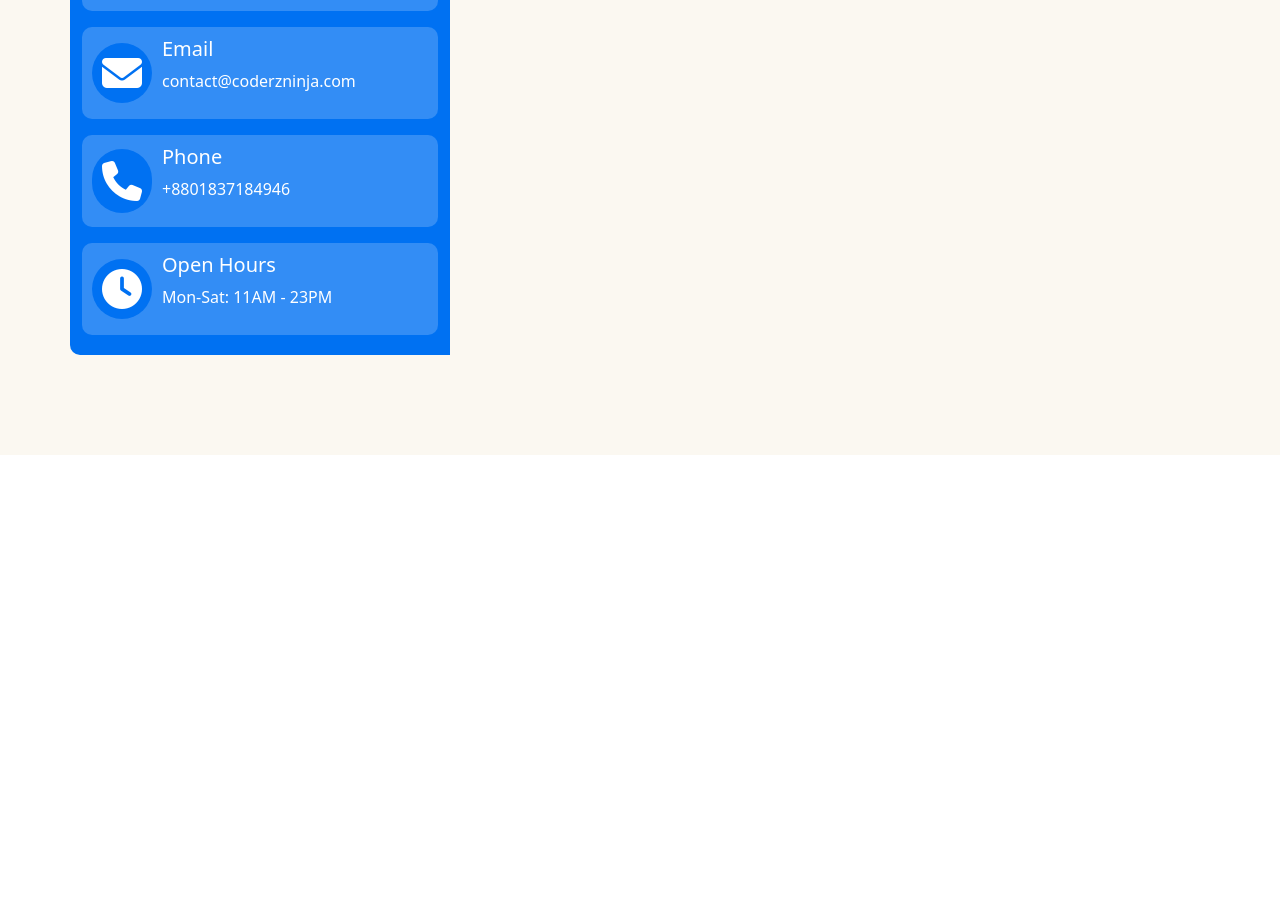
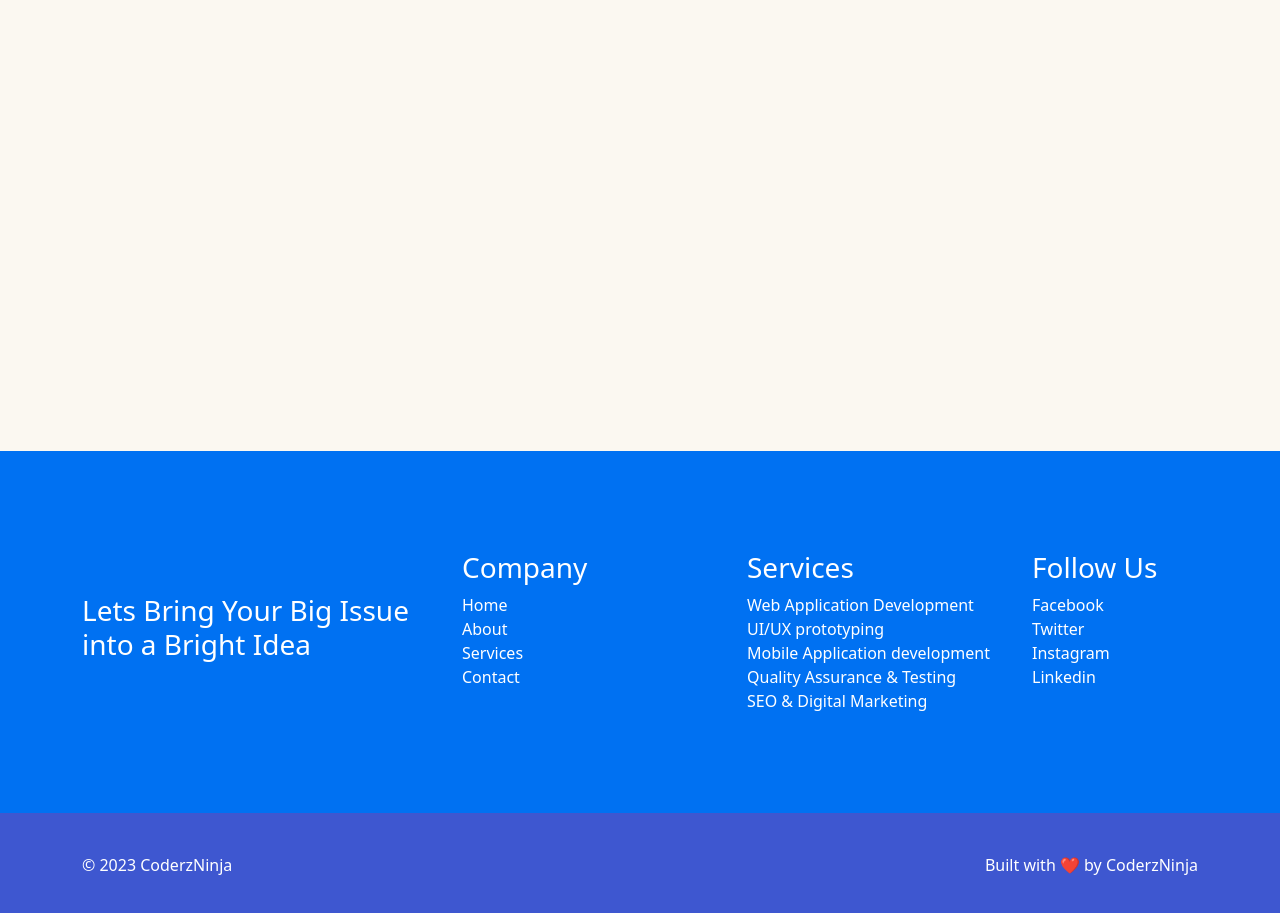
Before and after one commit to tauhid102/coderz-ninja, a React (Vite) app: page / in a window 1280 px wide. Shown: the part 3538-4451 px from the top of the page. Before the commit the page ends 3993 px from the top, so only its background shows below. Built offline with nearby package versions, Linux system fonts and the light colour scheme.

Commit message:
update contact page and footer

```diff
--- a/package.json
+++ b/package.json
@@ -10,6 +10,7 @@
     "preview": "vite preview"
   },
   "dependencies": {
+    "@heroicons/react": "^2.0.18",
     "aos": "^3.0.0-beta.6",
     "bootstrap": "^5.2.3",
     "react": "^18.2.0",
--- a/src/App.jsx
+++ b/src/App.jsx
@@ -7,6 +7,8 @@ import Service from "./Component/Service/Service";
 import About from "./Component/About/About";
 import MakeUsDiff from "./Component/MakeUsDiff/MakeUsDiff";
 import Contact from "./Component/Contact/Contact";
+import Footer from "./Component/Footer/Footer";
+import Copy from "./Component/Copy/Copy";
 
 function App() {
   const [count, setCount] = useState(0);
@@ -21,6 +23,8 @@ function App() {
       <About/>
       <MakeUsDiff/>
       <Contact/>
+      <Footer/>
+      <Copy/>
     </>
   );
 }
--- a/src/Component/Contact/Contact.jsx
+++ b/src/Component/Contact/Contact.jsx
@@ -1,6 +1,11 @@
-import React from "react";
+import React, { useEffect } from "react";
+import AOS from 'aos';
+import 'aos/dist/aos.css';
 
 const Contact = () => {
+  useEffect(() => {
+    AOS.init();
+  }, []);
   return (
     <div className="aboutUs">
       <div className="container paddingTopBottom">
@@ -9,22 +14,22 @@ const Contact = () => {
           Nulla dolorum nulla nesciunt rerum facere sed ut inventore quam porro
           nihil id ratione ea sunt quis dolorem dolore earum
         </p>
-        <div className="row g-4 mt-5">
+        <div className="row g-4 mt-5" data-aos="fade-up" data-aos-delay="50" data-aos-duration="1000">
           <div class="col-12 col-lg-4 contactLeftBG">
             <div className="insideContact hoverEffect1">
               <div className="">
                 <i class="fa-solid fa-location-dot"></i>
               </div>
-                <div>
+              <div className="contactText">
                 <h5>Location</h5>
-                    <p>A108 Adam Street, New York, NY 4232423</p>
+                <p>A108 Adam Street, New York</p>
               </div>
             </div>
             <div className="insideContact mt-3 hoverEffect2">
               <div className="">
                 <i class="fa-solid fa-envelope"></i>
               </div>
-                <div>
+              <div className="contactText">
                 <h5>Email</h5>
                 <p>contact@coderzninja.com</p>
               </div>
@@ -33,7 +38,7 @@ const Contact = () => {
               <div className="">
                 <i class="fa-solid fa-phone"></i>
               </div>
-                <div>
+              <div className="contactText">
                 <h5>Phone</h5>
                 <p>+8801837184946</p>
               </div>
@@ -42,15 +47,48 @@ const Contact = () => {
               <div className="">
                 <i class="fa-solid fa-clock"></i>
               </div>
-                <div>
+              <div className="contactText">
                 <h5>Open Hours</h5>
                 <p>Mon-Sat: 11AM - 23PM</p>
               </div>
             </div>
           </div>
-          <div class="col-12 col-lg-8">
-
-          <h1>Hello</h1>
+          <div class="col-12 col-lg-8 p-5 contactFrom">
+            <form class="row g-3">
+              <div class="col-md-6">
+                <input type="text" class="form-control" id="inputEmail4"  placeholder="Your Name"/>
+              </div>
+              <div class="col-md-6">
+                <input
+                  type="email"
+                  class="form-control"
+                  id="inputPassword4"
+                  placeholder="Your Email"
+                />
+              </div>
+              <div class="col-12">
+                <input
+                  type="text"
+                  class="form-control"
+                  id="inputAddress"
+                  placeholder="Subject"
+                />
+              </div>
+              <div class="col-12">
+                <textarea
+                  type="text"
+                  class="form-control"
+                  id="inputAddress2"
+                  placeholder="Message"
+                  rows='6'
+                />
+              </div>
+              <div class="col-12 d-flex align-center">
+                <button type="submit" class="mx-auto contactButton">
+                  Send Message
+                </button>
+              </div>
+            </form>
           </div>
         </div>
       </div>
--- /dev/null
+++ b/src/Component/Copy/Copy.jsx
@@ -0,0 +1,14 @@
+import React from "react";
+
+const Copy = () => {
+  return (
+    <div className="copyBackground">
+      <div className="container d-flex justify-content-between">
+        <p>© 2023 CoderzNinja</p>
+        <p>Built with ❤️ by CoderzNinja</p>
+      </div>
+    </div>
+  );
+};
+
+export default Copy;
--- /dev/null
+++ b/src/Component/Footer/Footer.jsx
@@ -0,0 +1,54 @@
+import React from "react";
+
+const Footer = () => {
+  return (
+    <div className="footer">
+      <div className="container paddingTopBottom">
+        <div class="row">
+          <div class="col-12 col-md-4 d-flex align-items-center">
+            <h3>Lets Bring Your Big Issue into a Bright Idea</h3>
+          </div>
+          <div class="col-12 col-md-3 section">
+            <h3>Company</h3>
+            <ul className="footerList">
+              <li>
+                <a href="#home">Home</a>
+              </li>
+              <li>
+                <a href="#about">About</a>
+              </li>
+              <li>
+                <a href="service">Services</a>
+              </li>
+              <li>
+                <a href="contact">Contact</a>
+              </li>
+            </ul>
+          </div>
+          <div class="col-12 col-md-3 section">
+            <h3>Services</h3>
+            <ul className="footerList">
+              <li>Web Application Development</li>
+              <li>UI/UX prototyping</li>
+              <li>Mobile Application development</li>
+              <li>Quality Assurance & Testing</li>
+              <li>SEO & Digital Marketing</li>
+            </ul>
+          </div>
+          <div class="col-12 col-md-2 section">
+            <h3>Follow Us</h3>
+            <ul className="footerList">
+              <li> <a target="_blank" href="https://www.facebook.com/coderz.ninja">Facebook</a></li>
+              <li> <a target="_blank" href="https://twitter.com/coderz_ninja">Twitter</a></li>
+              <li> <a target="_blank" href="https://www.instagram.com/coderz.ninja/">Instagram</a></li>
+              <li> <a target="_blank" href="https://www.linkedin.com/company/coderz-ninja/">Linkedin</a></li>
+            </ul>
+          </div>
+        </div>
+
+      </div>
+    </div>
+  );
+};
+
+export default Footer;
--- a/src/index.css
+++ b/src/index.css
@@ -13,7 +13,7 @@
   -webkit-text-size-adjust: 100%;
 
   --primary-color: #3e57d0;
-  --hover-color: #3e57d0;
+  --hover-color: #0071F2;
   --font-color: #333;
 }
 .font-bold {
@@ -120,10 +120,69 @@
   color: #0071f2;
   transition: .5s;
 }
+.contactText{
+  margin-top: 25px;
+}
+.contactText h5{
+  /* margin-bottom: 0; */
+  line-height: 0.2
+}
+.form-control{
+  padding: 10px !important;
+  border-radius: 0px !important;
+}
+.contactFrom{
+  background-color: #FFFFFF;
+  border-radius: 0px 10px 10px 0px;
+}
+.contactButton{
+  background-color: var(--primary-color);
+  border: none;
+  color: white;
+  padding: 10px 20px;
+  border-radius: 40px;
+  transform: .7s;
+  text-align: center;
+}
+.contactButton:hover{
+  background-color: var(--hover-color);
+  /* background-color: #0071F2; */
+}
+.footer{
+  background-color: var(--hover-color);
+  color: #FFFFFF;
+}
+.footerList{
+  list-style: none;
+  margin: 0;
+  padding: 0;
+}
+.footerList a{
+  text-decoration: none;
+  color: white;
+}
+.footerList a:hover{
+  color: red;
+}
+.copyBackground{
+  background-color: var(--primary-color);
+  color: white;
+  padding: 40px 0;
+}
+.copyBackground p{
+  margin: 0;
+}
 @media (max-width: 991px) {
   .hero-text {
     margin-top: 100px !important;
     text-align: center;
+  }
+  .footer{
+    text-align: center;
+  }
+  .section{
+    margin-top: 20px !important;
+    border-bottom: 1px solid var(--primary-color);
   }
 }
 @media (max-width: 914px) {
```
Also changed, not shown: 1 other file (tests, documents, lock files or other folders). Lines whose indentation alone changed are shown as unchanged.
